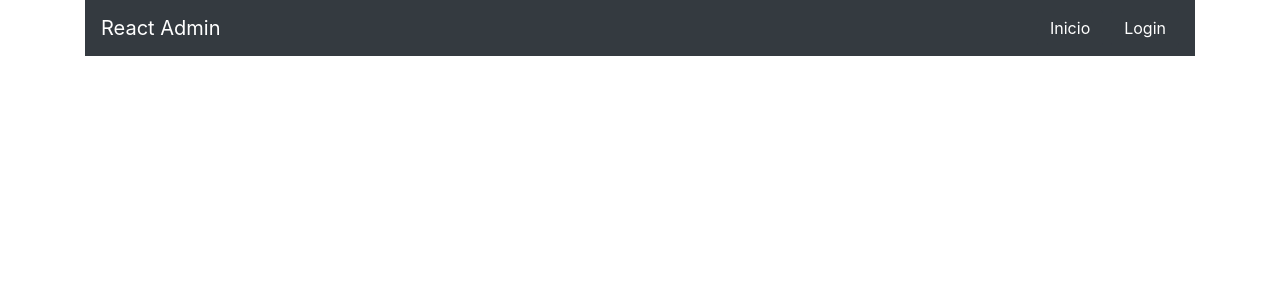
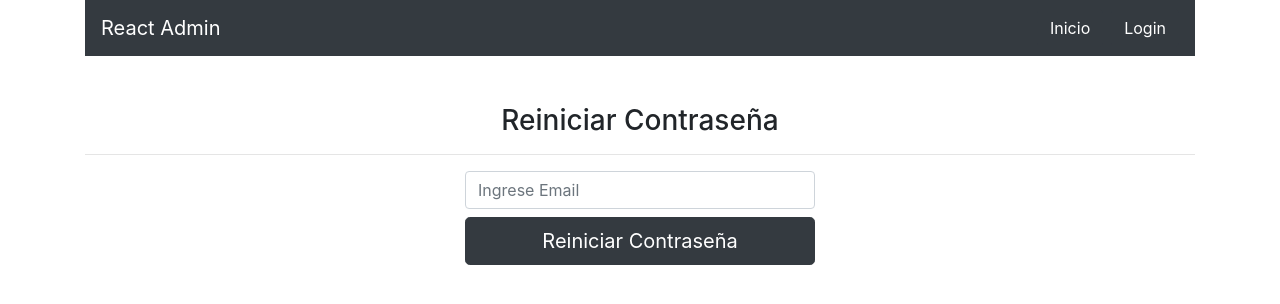
Before and after one commit to satoshi9394/react-firebase, a React (Create React App) app in the folder login-udemy-1/: page /reset in a window 1280 px wide. Shown: the top 304 px of the page. Built offline with nearby package versions, Linux system fonts and the light colour scheme; no server answers.

Commit message:
creando recuperacion de constrasena

```diff
--- a/login-udemy-1/package.json
+++ b/login-udemy-1/package.json
@@ -7,6 +7,7 @@
     "@testing-library/react": "^9.5.0",
     "@testing-library/user-event": "^7.2.1",
     "firebase": "^7.15.4",
+    "moment": "^2.27.0",
     "react": "^16.13.1",
     "react-dom": "^16.13.1",
     "react-router-dom": "^5.2.0",
--- a/login-udemy-1/src/App.jsx
+++ b/login-udemy-1/src/App.jsx
@@ -5,9 +5,11 @@
 import Navbar from './components/Navbar'
 import Login from './components/Login';
 import Admin from './components/Admin';
+import Reset from './components/Reset';
 
 //firebase
 import {auth} from './firebase'
+
 
 function App() {
   const [ firebaseUser, setFirebaseUser] = useState(false)
@@ -38,6 +40,9 @@
           <Route path="/admin">
             <Admin/>
           </Route>
+          <Route path="/reset">
+            <Reset/>
+          </Route>
         </Switch>
       </div>
     </Router>
--- a/login-udemy-1/src/components/Firestore.jsx
+++ b/login-udemy-1/src/components/Firestore.jsx
@@ -1,4 +1,7 @@
 import React, {useState}  from 'react';
+import moment from 'moment'
+import 'moment/locale/es'
+
 import { db } from '../firebase'
 
 function Firestore({user}) {
@@ -92,7 +95,7 @@
             {
               tareas.map(item => (
                 <li className="list-group-item" key={item.id}>
-                  {item.name}
+                  {item.name} - {moment(item.fecha).format('lll')}
                   <button
                     className="btn btn-danger btn-sm float-right"
                     onClick={ () => eliminar(item.id)}
--- a/login-udemy-1/src/components/Login.jsx
+++ b/login-udemy-1/src/components/Login.jsx
@@ -6,7 +6,7 @@
 
 const Login = (props) => {
 
-  const [email, setEmail] = useState('pruebas@prueba.com')
+  const [email, setEmail] = useState('')
   const [pass, setPass ] = useState('')
   const [error, setError] = useState(null)
   const [ esRegistro, setEsRegistro ] = useState(true)
@@ -138,6 +138,18 @@
                               esRegistro ? 'Ya estas registrado?' : 'no tienes cuenta?'
                             }
                         </button>
+                        {
+                          !esRegistro ? (
+                            <button
+                            className="btn btn-sm mt-2 btn-danger"
+                            type="button"
+                            onClick={()=> props.history.push('/reset')}
+                            >
+                            Recuperar Contraseña
+                            </button>
+                          ) : null
+                        }
+
                     </form>
                 </div>
             </div>
--- /dev/null
+++ b/login-udemy-1/src/components/Reset.jsx
@@ -0,0 +1,70 @@
+import React, {useState, useCallback} from 'react'
+import { withRouter } from 'react-router-dom'
+
+//firebase
+import { auth } from '../firebase'
+
+
+const Reset = ({history}) => {
+  const [email, setEmail] = useState('')
+  const [error, setError] = useState(null)
+
+  const procesarDatos = (e) => {
+    e.preventDefault()
+    if(!email.trim()){
+      setError('ingrese Email')
+      return
+    }
+    setError(null)
+    recuperar()
+
+  }
+
+  const recuperar = useCallback(async () => {
+    try {
+      await auth.sendPasswordResetEmail(email)
+      console.log('correo enviado')
+      history.push('/login')
+    } catch (error) {
+      setError(error.message)
+    }
+  },[email, history])
+
+  return (
+    <div className="mt-5">
+        <h3 className="text-center">
+          Reiniciar Contraseña
+        </h3>
+        <hr/>
+        <div className="row justify-content-center">
+            <div className="col-12 col-sm-8 col-md-6 col-xl-4">
+                <form onSubmit={procesarDatos}>
+                    {
+                      error && (
+                        <div className="alert alert-danger">
+                          {error}
+                        </div>
+                      )
+                    }
+                    <input
+                        type="email"
+                        className="form-control mb-2"
+                        placeholder="Ingrese Email"
+                        onChange={ e => setEmail(e.target.value)}
+                        value={email}
+                    />
+                    <button
+                        className="btn btn-lg btn-dark btn-block"
+                        type="submit"
+                    >
+                      Reiniciar Contraseña
+                    </button>
+
+                </form>
+            </div>
+        </div>
+    </div>
+)
+}
+
+export default withRouter(Reset)
```
Also changed, not shown: 1 other file (tests, documents, lock files or other folders).
